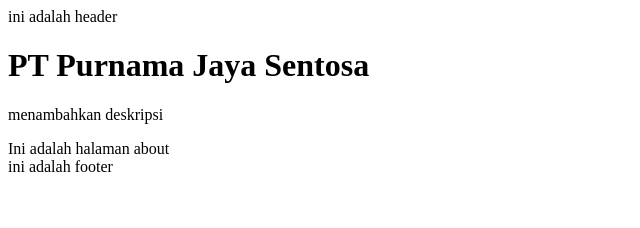
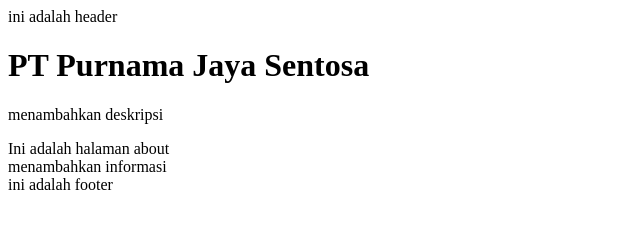
Before and after one commit to AhmadAlvin18/cobabuatrepo, a plain HTML site: page contact.html in a window 1280 px wide. Shown: the whole page, without its empty margins (0-640 px from the left). Drawn offline with Linux system fonts and the light colour scheme.

Commit message:
menambahkan informasi

```diff
--- a/contact.html
+++ b/contact.html
@@ -7,9 +7,15 @@
   </head>
   <body>
     <header>ini adalah header</header>
+
     <h1>PT Purnama Jaya Sentosa</h1>
+
     <p>menambahkan deskripsi</p>
+
     <div>Ini adalah halaman about</div>
+
+    <div>menambahkan informasi</div>
+
     <footer>ini adalah footer</footer>
   </body>
 </html>
```
